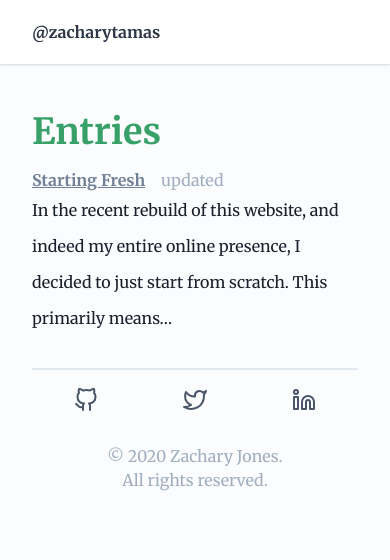
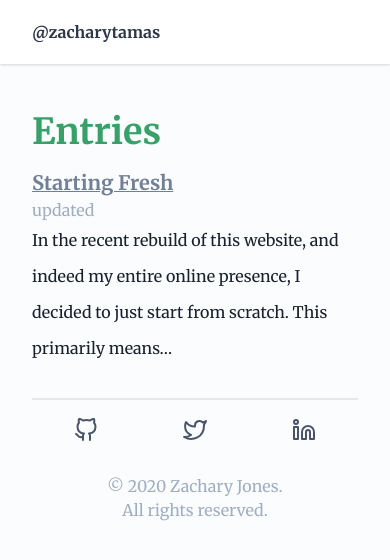
Before and after one commit to zacharytamas/hub, a Gatsby site: page /entries in a window 390 px wide. Built offline with nearby package versions, Linux system fonts and the light colour scheme; Gatsby itself is replaced by a stand-in of ours.

Commit message:
💄 Improve design/typography on EntryPreview

```diff
--- a/src/components/entries/EntryPreview.tsx
+++ b/src/components/entries/EntryPreview.tsx
@@ -16,12 +16,14 @@ const EntryPreview = ({ entry }: EntryPreviewProps) => {
   } = entry;
 
   return (
-    <div>
+    <div className="mb-4">
       <div>
         <Link to={`/entries/${slug}`}>
-          <b>{title}</b>
+          <b className="text-xl sm:text-2xl">{title}</b>
         </Link>
-        <span className="ml-4 text-gray-500">updated {modifiedTimeFormatted}</span>
+        <span className="block text-gray-500 sm:ml-4 sm:inline">
+          updated {modifiedTimeFormatted}
+        </span>
       </div>
       <p>{excerpt}</p>
     </div>
```
